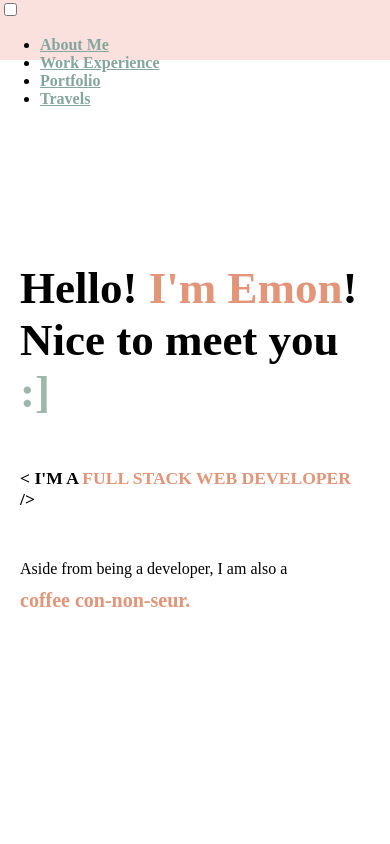
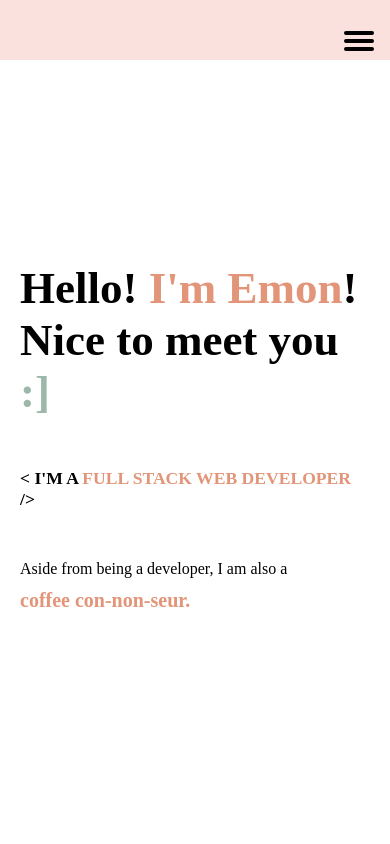
Before and after one commit to emonree/personal-portfolio, a React (Create React App) app: page /#header in a window 390 px wide. Shown: the top 844 px of the page. Built offline with nearby package versions, Linux system fonts and the light colour scheme; grey boxes are pictures that could not be loaded; a web font is replaced by a local one.

Commit message:
styling nav and social icons for mobile

```diff
--- a/src/components/Header.css
+++ b/src/components/Header.css
@@ -16,7 +16,7 @@
 .resume {
   /* margin: 10px; */
   padding: 0 15px;
-  color: black;;
+  color: black;
 }
 
 span {
@@ -46,6 +46,150 @@ span {
   display: flex;
   justify-content: space-between;
   width: 100%;
+}
+
+/* https://alvarotrigo.com/blog/hamburger-menu-css/ */
+.top-nav {
+  display: flex;
+  flex-direction: row;
+  align-items: center;
+  justify-content: flex-end;
+  color: black;
+  height: 50px;
+  padding: 1em;
+}
+
+.menu {
+  display: flex;
+  list-style-type: none;
+  margin: 0;
+  padding: 0;
+  position: absolute;
+  top: 0;
+  margin-top: 50px;
+  right: 0;
+  flex-direction: column;
+  width: 200px;
+  justify-content: center;
+  align-items: center;
+  background-color: #aed9e0;
+  opacity: 0.7;
+}
+
+.menu > li {
+  margin: 0 1rem;
+  overflow: hidden;
+}
+
+.menu-button-container {
+  display: flex;
+  height: 100%;
+  width: 30px;
+  cursor: pointer;
+  flex-direction: column;
+  justify-content: center;
+  align-items: center;
+}
+
+#menu-toggle {
+  display: none;
+}
+
+.menu-button,
+.menu-button::before,
+.menu-button::after {
+  display: block;
+  background-color: #000;
+  position: absolute;
+  height: 4px;
+  width: 30px;
+  transition: transform 400ms cubic-bezier(0.23, 1, 0.32, 1);
+  border-radius: 2px;
+}
+
+.menu-button::before {
+  content: "";
+  margin-top: -8px;
+}
+
+.menu-button::after {
+  content: "";
+  margin-top: 8px;
+}
+
+#menu-toggle:checked + .menu-button-container .menu-button::before {
+  margin-top: 0px;
+  transform: rotate(405deg);
+}
+
+#menu-toggle:checked + .menu-button-container .menu-button {
+  background: rgba(255, 255, 255, 0);
+}
+
+#menu-toggle:checked + .menu-button-container .menu-button::after {
+  margin-top: 0px;
+  transform: rotate(-405deg);
+}
+
+#menu-toggle ~ .menu > li {
+  height: 0;
+  margin: 0;
+  padding: 0;
+  border: 0;
+  transition: height 400ms cubic-bezier(0.23, 1, 0.32, 1);
+}
+
+#menu-toggle:checked ~ .menu > li {
+  height: 2.5em;
+  padding: 0.5em;
+  transition: height 400ms cubic-bezier(0.23, 1, 0.32, 1);
+  z-index: 3;
+}
+
+.menu > li {
+  display: flex;
+  justify-content: center;
+  margin: 0;
+  padding: 0.5em 0;
+  width: 100%;
+  color: black;
+}
+
+.menu li:hover {
+  background-color: #e0e2ce;
+}
+
+.menu a {
+  color: #1b263b;
+  text-decoration: none;
+}
+
+.social-icon {
+  width: 40px;
+}
+/* mobile social icons */
+/* css specificity requires this */
+#menu-toggle:checked ~ .menu .li-social-icons {
+  height: 170px;
+}
+
+.mobile-nav .social-icons {
+  flex-direction: column;
+  width: 100%;
+  text-align: center;
+}
+
+.mobile-nav .social-icons li,
+.mobile-nav .social-icons a {
+  width: 100%;
+}
+
+#socials {
+  margin-top: 30px;
+}
+
+#socials a {
+  text-decoration: none;
 }
 
 /* .header-navigation a:hover {
@@ -268,53 +412,6 @@ p.element {
   color: #e29578;
 }
 
-/* @keyframes carousel {
-  0% {
-    transform: translateY(-98px);
-  }
-  5%,
-  50% {
-    transform: translateY(-48px);
-  }
-  55%,
-  95% {
-    transform: translateY(0);
-  }
-  100% {
-    transform: translateY(48px);
-  } */
-/* } */
-
-/* Underline From Left
-.hvr-underline-from-left {
-  display: inline-block;
-  vertical-align: middle;
-  -webkit-transform: perspective(1px) translateZ(0);
-  transform: perspective(1px) translateZ(0);
-  box-shadow: 0 0 1px rgba(0, 0, 0, 0);
-  position: relative;
-  overflow: hidden;
-}
-.hvr-underline-from-left:before {
-  content: "";
-  position: absolute;
-  z-index: -1;
-  left: 0;
-  right: 100%;
-  bottom: 0;
-  background: #2098D1;
-  height: 4px;
-  -webkit-transition-property: right;
-  transition-property: right;
-  -webkit-transition-duration: 0.3s;
-  transition-duration: 0.3s;
-  -webkit-transition-timing-function: ease-out;
-  transition-timing-function: ease-out;
-}
-.hvr-underline-from-left:hover:before, .hvr-underline-from-left:focus:before, .hvr-underline-from-left:active:before {
-  right: 0;
-} */
-
 /* Underline Reveal */
 .hvr-underline-reveal {
   display: inline-block;
@@ -332,7 +429,7 @@ p.element {
   left: 0;
   right: 0;
   bottom: 0;
-  background: #84A59D;
+  background: #84a59d;
   height: 4px;
   -webkit-transform: translateY(4px);
   transform: translateY(4px);
@@ -350,10 +447,6 @@ p.element {
   transform: translateY(0);
 }
 
-/* .hvr-underline-reveal:hover {
-  color: #84A59D;
-} */
-
 @media screen and (max-width: 960px) {
   .header-navigation .header-links a {
     padding: 20px 10px;
@@ -364,9 +457,17 @@ p.element {
     display: none;
   }
 
-  .social-icons img {
+  /* .desktop-nav .social-icons {
+    display: none;
+  } */
+
+  .desktop-nav .social-icons img {
     padding: 0 10px;
     width: 20px;
+  }
+
+  .mobile-nav .social-icons img {
+    padding: 8px
   }
 
   .header .container {
@@ -392,6 +493,7 @@ p.element {
   p.element {
     font-size: 20px;
   }
+
   /* .loader {
     width: 100px;
   } */
@@ -414,5 +516,4 @@ p.element {
   .mobile-nav {
     display: none;
   }
-
 }
--- a/src/components/Header.js
+++ b/src/components/Header.js
@@ -123,16 +123,60 @@ const Header = () => {
             </label>
             <ul class="menu">
               <li>
-                <a href="aboutme.html">About Me</a>
+                <a href="#about-me">About Me</a>
               </li>
               <li>
-                <a href="resume.html">Work Experience</a>
+                <a href="#skills">Toolbox</a>
               </li>
               <li>
-                <a href="projects.html">Portfolio</a>
+                <a href="#projects">Portfolio</a>
               </li>
-              <li>
-                <a href="travel.html">Travels</a>
+              <li className="li-social-icons">
+                <div className="social-icons">
+                  <li>
+                    <a
+                      href="https://www.linkedin.com/in/emonli/"
+                      target="_blank"
+                      rel="noreferrer noopener"
+                    >
+                      <img
+                        src="https://cdn.jsdelivr.net/gh/devicons/devicon/icons/github/github-original.svg"
+                        width="40px"
+                        alt="github"
+                      />
+                    </a>
+                  </li>
+                  <li>
+                    <a
+                      href="https://github.com/emonree"
+                      target="_blank"
+                      rel="noreferrer noopener"
+                    >
+                      <img
+                        src="https://cdn.jsdelivr.net/gh/devicons/devicon/icons/linkedin/linkedin-plain.svg"
+                        width="40px"
+                        alt="linkedin"
+                      />
+                    </a>
+                  </li>
+                  <li>
+                    <a>
+                      <span className="resume">
+                        <svg
+                          xmlns="http://www.w3.org/2000/svg"
+                          width="38.5"
+                          height="38"
+                          fill="currentColor"
+                          class="bi bi-person-workspace"
+                          viewBox="0 0 16 16"
+                        >
+                          <path d="M4 16s-1 0-1-1 1-4 5-4 5 3 5 4-1 1-1 1H4Zm4-5.95a2.5 2.5 0 1 0 0-5 2.5 2.5 0 0 0 0 5Z" />
+                          <path d="M2 1a2 2 0 0 0-2 2v9.5A1.5 1.5 0 0 0 1.5 14h.653a5.373 5.373 0 0 1 1.066-2H1V3a1 1 0 0 1 1-1h12a1 1 0 0 1 1 1v9h-2.219c.554.654.89 1.373 1.066 2h.653a1.5 1.5 0 0 0 1.5-1.5V3a2 2 0 0 0-2-2H2Z" />
+                        </svg>
+                      </span>
+                    </a>
+                  </li>
+                </div>
               </li>
             </ul>
           </section>
```
